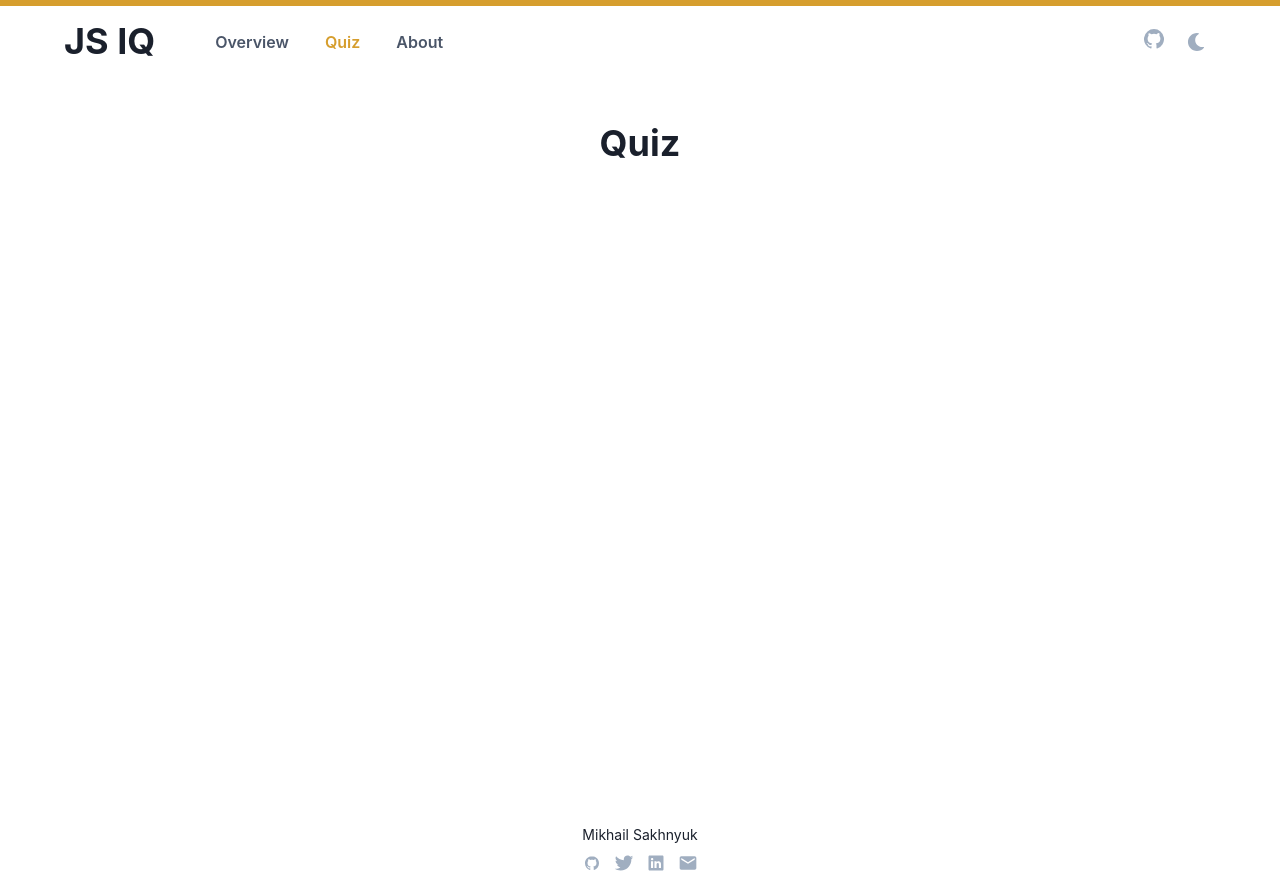
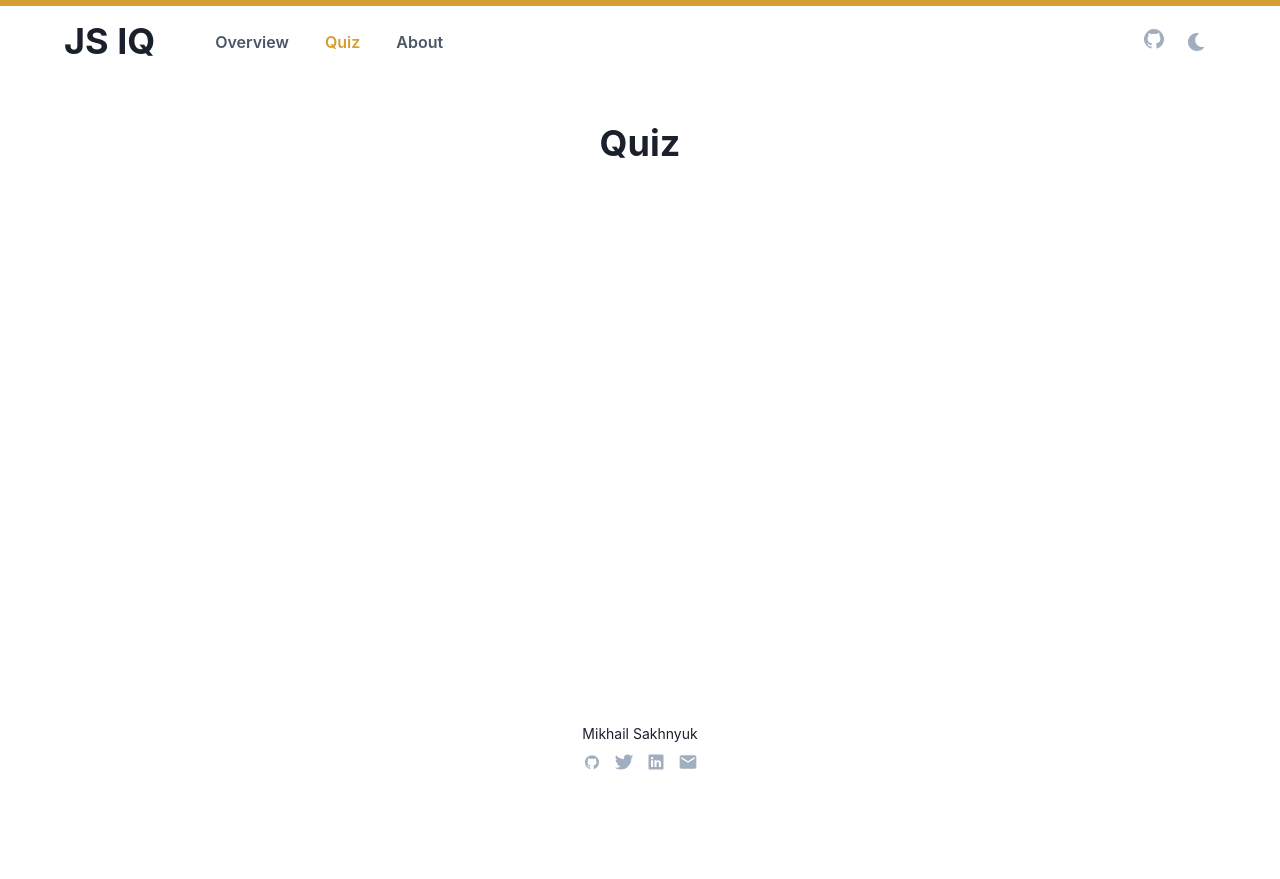
Before and after one commit to ms314006/jsiq, a Next.js app: page /quiz in a window 1280 px wide. After the commit the page ends 800 px from the top, so only its background shows below. Built offline with nearby package versions, Linux system fonts and the light colour scheme.

Commit message:
Updare layout

```diff
--- a/src/pages/quiz.tsx
+++ b/src/pages/quiz.tsx
@@ -10,12 +10,16 @@ export default function Quiz({ cookies }: Props) {
   return (
     <Chakra cookies={cookies}>
       <Layout>
-        <Box textAlign="center" fontSize="xl" mt="4.5rem">
-          <Grid minH="calc(100vh - 4.5rem)" pt="50px">
-            <VStack spacing={8}>
-              <Heading as="h1">Quiz</Heading>
-            </VStack>
-          </Grid>
+        <Box
+          textAlign="center"
+          fontSize="xl"
+          mt="4.5rem"
+          minH="calc(100vh - 4.5rem - 101px)"
+          pt="50px"
+        >
+          <VStack spacing={8}>
+            <Heading as="h1">Quiz</Heading>
+          </VStack>
         </Box>
       </Layout>
     </Chakra>
```
Also changed, not shown: src/pages/about.tsx (+7 -3 lines), src/pages/overview.tsx (+10 -6 lines).
